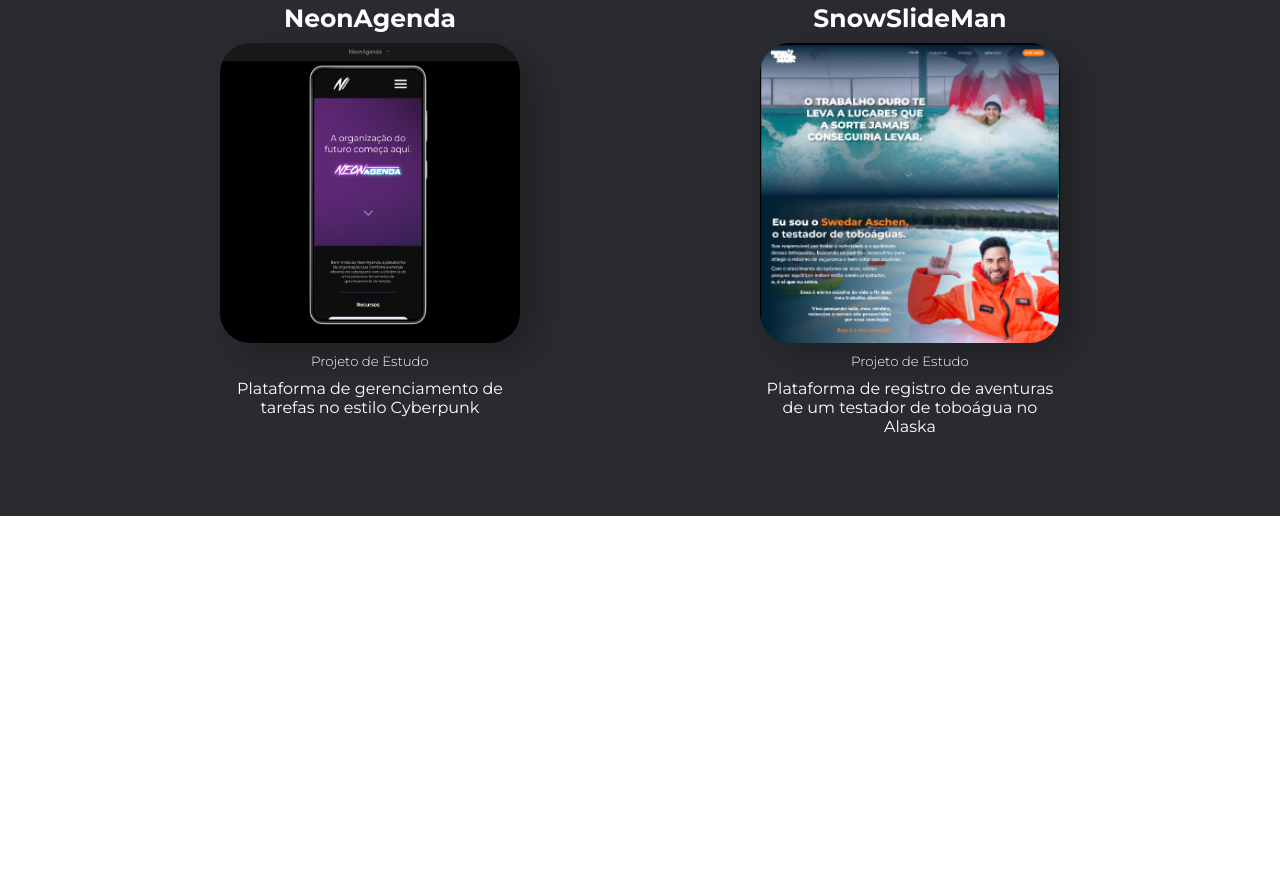
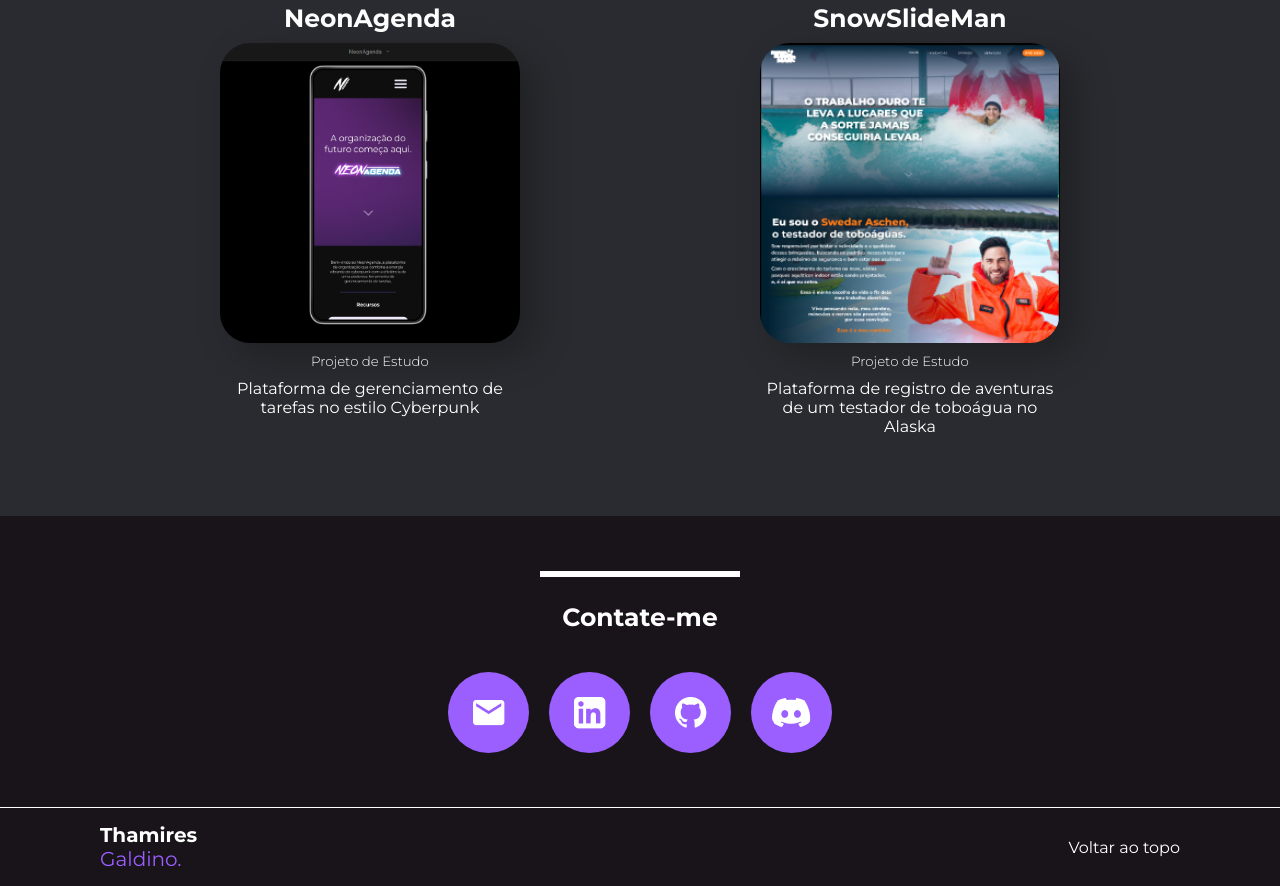
Before and after one commit to tamigld/qsd-ada-html-css, a plain HTML site: page exercicio-portifolio/index.html in a window 1280 px wide. Shown: the part 1801-2687 px from the top of the page. Before the commit the page ends 2317 px from the top, so only its background shows below. Drawn offline with Linux system fonts and the light colour scheme.

Commit message:
ex portifólio quase finalizado
check de links

```diff
--- a/exercicio-portifolio/index.html
+++ b/exercicio-portifolio/index.html
@@ -95,6 +95,23 @@
                 </div>
             </div>
         </section>
+        <section class="contact">
+            <hr>
+            <h3>Contate-me</h3>
+            <div>
+                <a href=""><img class="icon-ctt" src="./img/email.png" alt="ícone e-mail"></a>
+                <a href=""><img class="icon-ctt" src="./img/linkedin.png" alt="ícone linkedin"></a>
+                <a href=""><img class="icon-ctt" src="./img/github.png" alt="ícone github"></a>
+                <a href=""><img class="icon-ctt" src="./img/discord.png" alt="ícone discord"></a>
+            </div>
+        </section>
+        <footer>
+            <div class="logo">
+                <strong style="color: var(--white);">Thamires</strong>
+                <p>Galdino.</p>
+            </div>
+            <a href="#top">Voltar ao topo</a>
+        </footer>
     </main>
 </body>
 </html>
--- a/exercicio-portifolio/style.css
+++ b/exercicio-portifolio/style.css
@@ -191,7 +191,7 @@ hr{
     color: var(--white);
 }
 
-.projetos h3{
+h3{
     font-size: 25px;
     margin: 25px 0 40px 0;
 }
@@ -224,3 +224,49 @@ hr{
 .project small{
     font-weight: 300;
 }
+
+/*  */
+
+.contact{
+    background-color: var(--raisinBlack);
+    color: var(--white);
+    padding: 50px 100px;
+
+    display: flex;
+    flex-direction: column;
+    align-items: center;
+}
+
+.contact div{
+    display: flex;
+    gap: 20px;
+}
+
+.icon-ctt{
+    transition: ease-in 0.2s all;
+    padding: 20px;
+    background-color: var(--purple);
+    border-radius: 100%;
+}
+
+.icon-ctt:hover{
+    background-color: var(--blue);
+    box-shadow: 0px 0px 33px -17px rgba(28,118,229,1);
+}
+
+/*  */
+
+footer{
+    background-color: var(--raisinBlack);
+    padding: 15px 100px;
+    border-top: var(--white) 1px solid;
+
+    display: flex;
+    justify-content: space-between;
+    align-items: center;
+}
+
+footer a{
+    color: var(--white);
+    text-decoration: none;
+}
```
Also changed, not shown: exercicio-portifolio/img/discord.png (added), exercicio-portifolio/img/email.png (added), exercicio-portifolio/img/github.png (added), exercicio-portifolio/img/linkedin.png (added).
